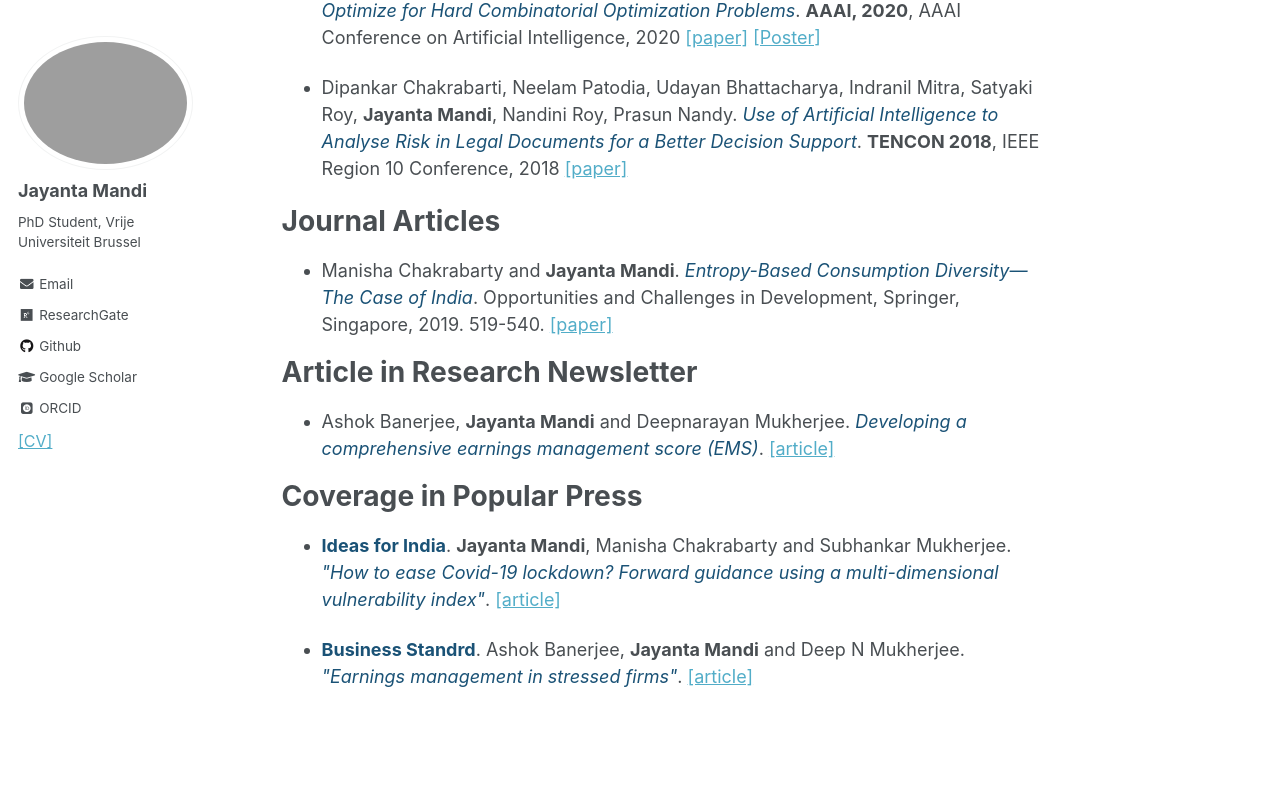
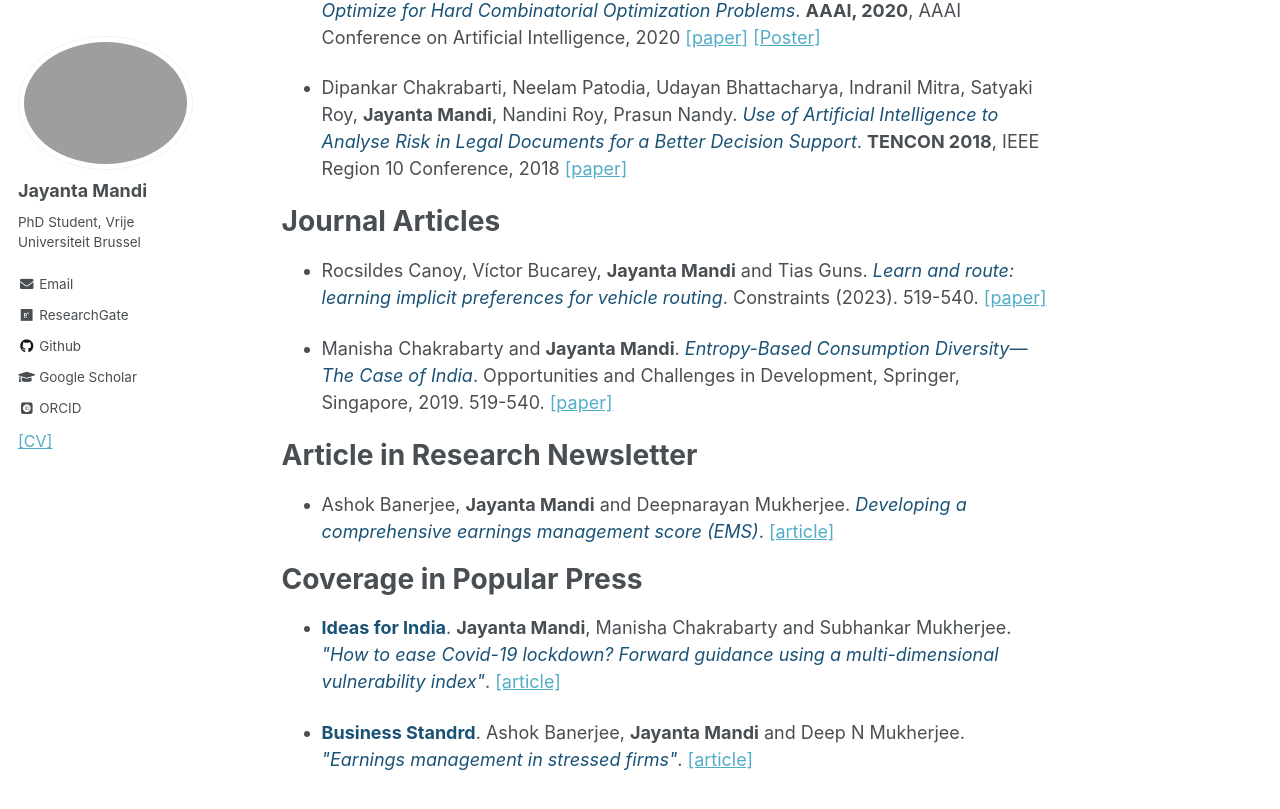
Before and after one commit to JayMan91/JayMan91.github.io, a Jekyll site: the page built from _pages/about.md, in a window 1280 px wide and 900 px high, scrolled down 1079 px. Shown: the top 809 px of the window. Built offline with Jekyll 4.4.1, drawn with Linux system fonts in a browser that asks for light colours; some web fonts are replaced; some of the changed text lies outside the part shown.

Commit message:
Journal artcle updated

```diff
--- a/_pages/about.md
+++ b/_pages/about.md
@@ -8,7 +8,7 @@ redirect_from:
   - /about.html
 ---
 
-I am currently a *<font color="#FF6600">post-doctoral research associate at Vrije Universiteit Brussels</font>*.
+I am currently a *<font color="#FF6600">post-doctoral research associate at KU Leuven</font>*.
 I have completed my Ph.D. under the supervision of [Prof. dr. Tias Guns](https://people.cs.kuleuven.be/~tias.guns/). My research falls at the confluence of machine learning (ML) and combinatorial optimization problem (COP).
 
 In my PhD, I have studied *<font color="#FF6600">Decision-focused learning</font>*. In decision-focused learning, ML prediction is followed by COP for decision-making. The goal is to train the ML model, very often a neural network model, directly considering the error after the COP. The primary challenge in the implementation decision-focused learning is how to embed the COP into the ML training loop.
@@ -42,11 +42,13 @@ To address this challenge, I have developed a differentiable optimizer, which en
 	Documents for a Better Decision Support</font>*. **TENCON 2018**, IEEE Region 10 Conference, 2018 [[paper]](https://ieeexplore.ieee.org/document/8650382)
 
 # Journal Articles
-*   Manisha Chakrabarty and **Jayanta 	Mandi**.
+* Rocsildes Canoy, Víctor Bucarey, **Jayanta Mandi** and Tias Guns. *<font color="#1A5276">Learn and route: learning implicit preferences for vehicle routing</font>*. Constraints (2023). 519-540. [[paper]](https://doi.org/10.1007/s10601-023-09363-2)
+
+*   Manisha Chakrabarty and **Jayanta  Mandi**.
     *<font color="#1A5276">Entropy-Based Consumption Diversity—The Case of India</font>*. Opportunities and Challenges in Development, Springer, Singapore, 2019. 519-540. [[paper]](https://www.springerprofessional.de/en/entropy-based-consumption-diversity-the-case-of-india/17220174)
 
 # Article in Research Newsletter
-*   Ashok Banerjee, **Jayanta 	Mandi** and Deepnarayan Mukherjee.
+*   Ashok Banerjee, **Jayanta Mandi** and Deepnarayan Mukherjee.
      *<font color="#1A5276">Developing a comprehensive earnings management score (EMS)</font>*. [[article]](https://www.iimcal.ac.in/sites/all/files/pdfs/artha_may_17.pdf#page=6)
 
 # Coverage in Popular Press
```
